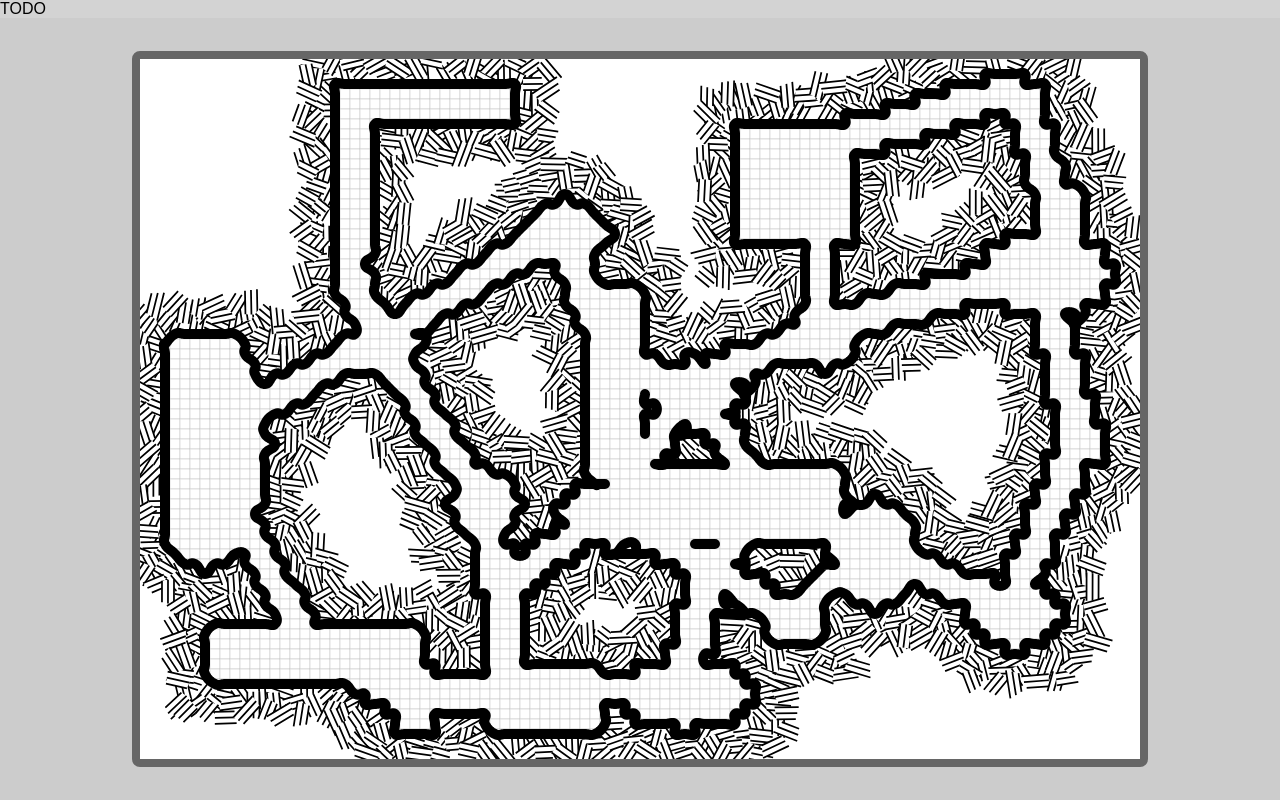
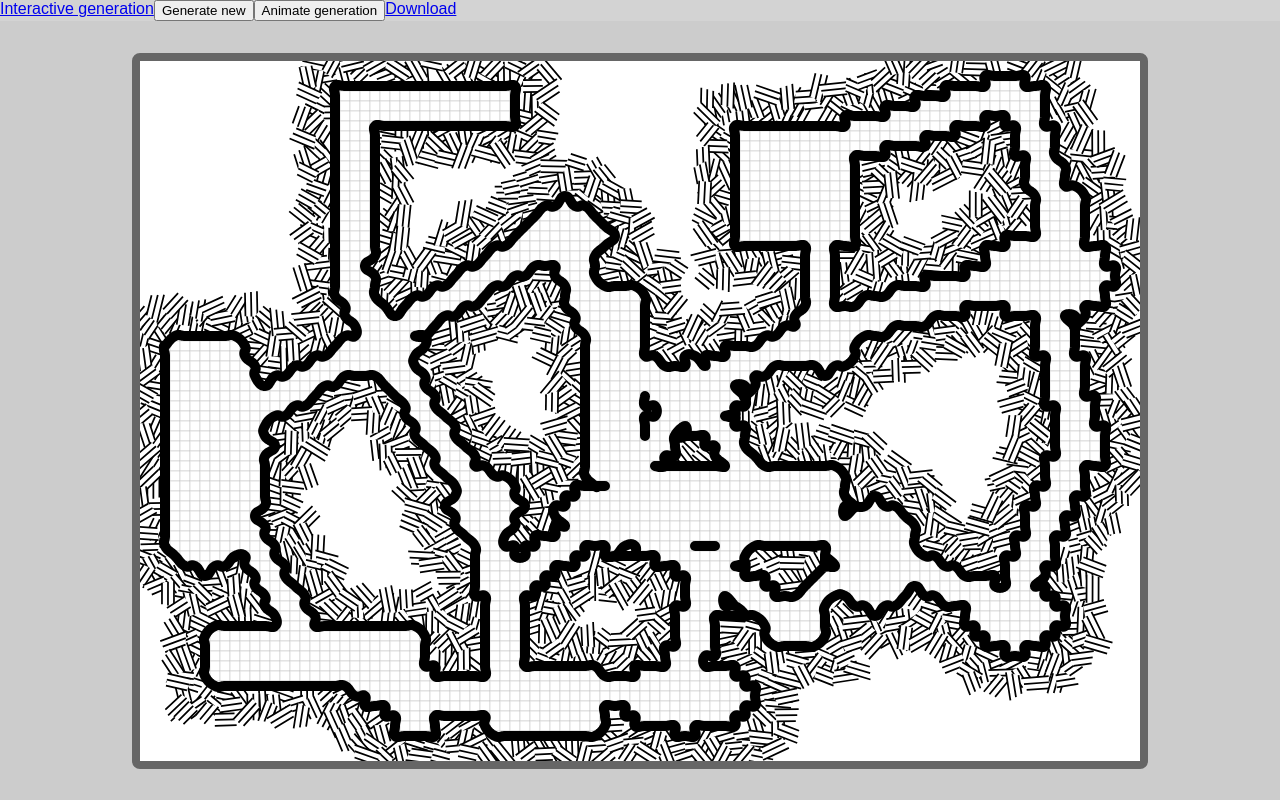
Before and after one commit to FTWinston/RandomDungeon, a React (Create React App) app: page / in a window 1280 px wide. Built offline with nearby package versions, Linux system fonts and the light colour scheme.

Commit message:
Started re-implementing auto-generate menu

```diff
--- a/src/components/App.tsx
+++ b/src/components/App.tsx
@@ -73,7 +73,7 @@ export const App: FunctionComponent = () => {
     const skip = () => generationSettings.animateFrom++;
     const finish = () => generationSettings.animateFrom = GenerationSteps.Render;
 
-    useEffect(() => { generate() }, []);
+    useEffect(() => { generate() }, []); // eslint-disable-line
 
     return (
         <Router>
--- a/src/components/menu/AutoGenerate.tsx
+++ b/src/components/menu/AutoGenerate.tsx
@@ -1,7 +1,8 @@
 import * as React from 'react';
-import { FunctionComponent } from 'react';
+import { FunctionComponent, useMemo } from 'react';
 import { IGenerationSettings } from '../../dungeon/IGenerationSettings';
 import { GenerationSteps } from '../../dungeon/GenerationSteps';
+import { Link } from 'react-router-dom';
 
 export interface Props {
     isGenerating: boolean;
@@ -14,7 +15,25 @@ export interface Props {
 }
 
 export const AutoGenerate: FunctionComponent<Props> = props => {
-    return <div className="menu menu--autoGenerate">TODO</div>
+    const regenerate = props.regenerate;
+    const animate = useMemo(() => (() => regenerate(true, GenerationSteps.FIRST_STEP)), [regenerate]);
+
+    const generateOrSkip = props.isGenerating
+        ? <button>Skip step</button>
+        : <button onClick={props.generate}>Generate new</button>
+
+    const animateOrFinish = props.isGenerating
+        ? <button>Finish</button>
+        : <button onClick={animate}>Animate generation</button>
+
+    return <div className="menu menu--autoGenerate">
+        <Link to="/interactive">Interactive generation</Link>
+
+        {generateOrSkip}
+        {animateOrFinish}
+
+        <Link to="/download">Download</Link>
+    </div>
 }
 
 /*
--- a/src/components/menu/Menu.tsx
+++ b/src/components/menu/Menu.tsx
@@ -15,7 +15,7 @@ interface Props extends AutoGenerateProps {
 export const Menu: FunctionComponent<Props> = props => {
     return (
         <Switch>
-            <Route path="" exact>
+            <Route path="/" exact>
                 <AutoGenerate
                     isGenerating={props.isGenerating}
                     generationSettings={props.generationSettings}
@@ -26,24 +26,27 @@ export const Menu: FunctionComponent<Props> = props => {
                     finish={props.finish}
                 />
             </Route>
-            <Route path="download">
+            <Route path="/download">
                 <Download />
             </Route>
-            <Route path="interactive/regions/place">
+            <Route path="/interactive/regions/place">
                 <RegionPlacement
-                    next="interactive/regions/size"
+                    next="/interactive/regions/size"
                 />
             </Route>
-            <Route path="interactive/regions/size">
+            <Route path="/interactive/regions/size">
                 <RegionSize
-                    prev="interactive/regions/place"
-                    next="interactive/regions/types"
+                    prev="/interactive/regions/place"
+                    next="/interactive/regions/types"
                 />
             </Route>
-            <Route path="interactive/regions/types">
+            <Route path="/interactive/regions/types">
                 <RegionTypes
-                    prev="interactive/regions/size"
+                    prev="/interactive/regions/size"
                 />
+            </Route>
+            <Route path="/interactive">
+                <Redirect to="/interactive/regions/place" />
             </Route>
             <Route>
                 <Redirect to="/" />
```
